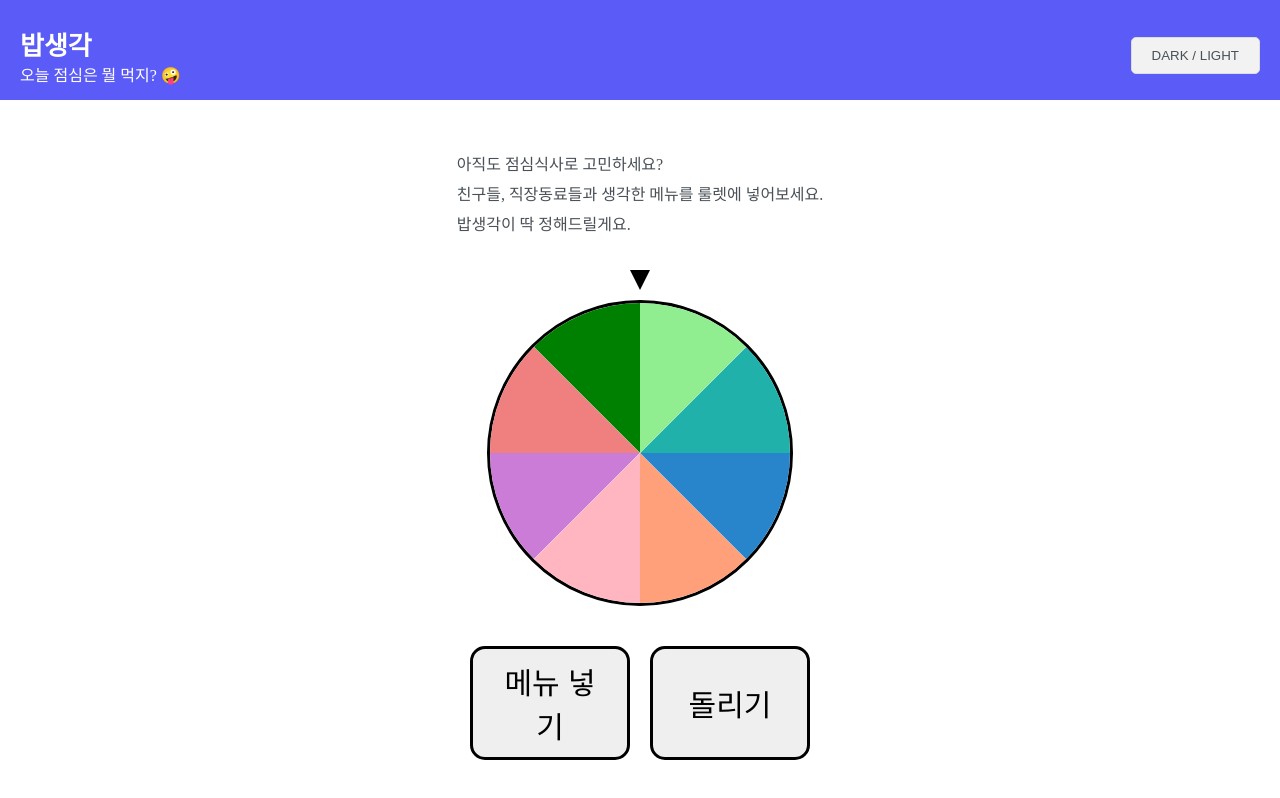
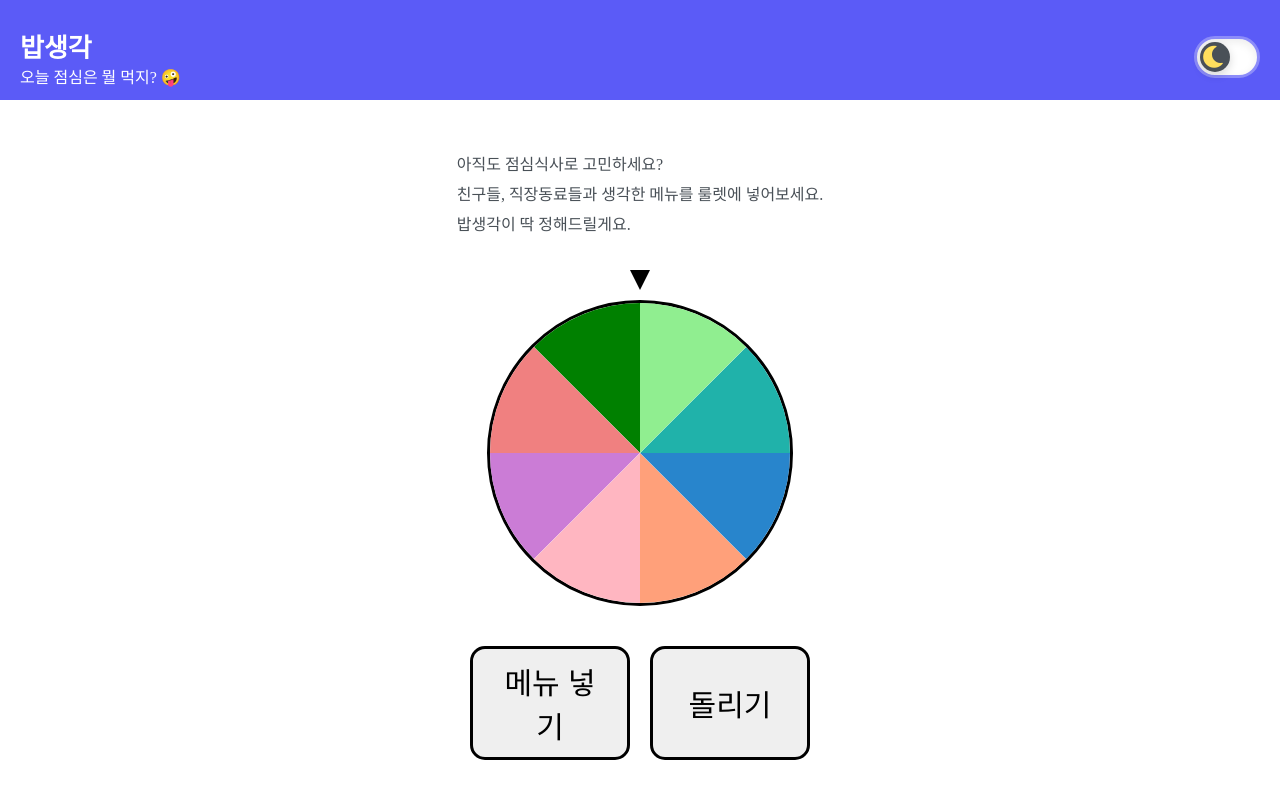
Before and after one commit to doowankim/findBistro, a React (Create React App) app: page / in a window 1280 px wide. Shown: the top 798 px of the page. Built offline with nearby package versions, Linux system fonts and the light colour scheme.

Commit message:
[수정]: 다크모드 toggle switch 디자인 수정

```diff
--- a/src/colors/index.tsx
+++ b/src/colors/index.tsx
@@ -5,4 +5,29 @@ export const Colors = {
   primary: '#495057',
   dark: '#191f2c',
   line: '#ddd',
+  yellow: '#ffdf5d',
 };
+
+// export const DarkmodeColors = {
+//   surface1: '#262626',
+//   surface2: '#333333',
+//   surface3: '#404040',
+//   element1: '#eeeeee',
+//   element2: '#dddddd',
+//   element3: '#cccccc',
+//   primary: '#8fceff',
+//   secondary: '#72faca',
+//   tertiary: '#eee8a9',
+// };
+
+// export const LightmodeColors = {
+//   surface1: '#e6e6e6',
+//   surface2: '#f2f2f2',
+//   surface3: '#ffffff',
+//   element1: '#111111',
+//   element2: '#222222',
+//   element3: '#333333',
+//   primary: '#01408e',
+//   secondary: '#3c5d5c',
+//   tertiary: '#fff7d6',
+// };
--- a/src/components/Header/index.tsx
+++ b/src/components/Header/index.tsx
@@ -1,9 +1,10 @@
 import React from 'react';
 import * as Styled from './styles';
-import { Button } from '../../components';
+import { ThemeSwitch } from '../../components';
 
 interface headerProps {
   backgroundMode?: () => void;
+  switchStatus?: boolean;
 }
 
 function Header(props: headerProps) {
@@ -14,19 +15,14 @@ function Header(props: headerProps) {
           <Styled.Logo>밥생각</Styled.Logo>
           <Styled.LogoDescription>오늘 점심은 뭘 먹지? 🤪</Styled.LogoDescription>
         </Styled.LogoBox>
-        <div>
-          <Styled.Menu>
-            <Button
-              noWidth
-              body="DARK / LIGHT"
-              onClick={() => {
-                if (props.backgroundMode) {
-                  props.backgroundMode();
-                }
-              }}
-            />
-          </Styled.Menu>
-        </div>
+        <Styled.Menu>
+          <ThemeSwitch
+            status={props.switchStatus}
+            onClick={() => {
+              if (props.backgroundMode) props.backgroundMode();
+            }}
+          />
+        </Styled.Menu>
       </Styled.Wrapper>
     </Styled.Container>
   );
--- a/src/components/ThemeSwitch/index.tsx
+++ b/src/components/ThemeSwitch/index.tsx
@@ -2,7 +2,7 @@ import React from 'react';
 import * as Styled from './styles';
 
 interface switchProps {
-  status: boolean | number;
+  status: boolean | any;
   onClick?: any;
 }
 
@@ -10,7 +10,9 @@ const ThemeSwitch = (props: switchProps) => {
   return (
     <Styled.SwitchContainer>
       <Styled.SwitchBackground bg={props.status ? true : false} onClick={props.onClick}>
-        <Styled.SwitchItem bg={props.status ? true : false} />
+        <Styled.SwitchItem bg={props.status ? true : false}>
+          <Styled.Icon className="fas fa-moon" />
+        </Styled.SwitchItem>
       </Styled.SwitchBackground>
     </Styled.SwitchContainer>
   );
--- a/src/components/ThemeSwitch/styles.tsx
+++ b/src/components/ThemeSwitch/styles.tsx
@@ -1,4 +1,6 @@
 import styled, { css } from 'styled-components';
+import * as color from '../../colors/index';
+import { lighten } from 'polished';
 
 interface backgroundProps {
   bg?: boolean;
@@ -13,38 +15,47 @@ export const SwitchContainer = styled.div`
 `;
 
 export const SwitchBackground = styled.div<backgroundProps>`
-  background: #ced4da;
+  background: ${color.Colors.white};
   width: 60px;
   height: 36px;
+  border: 3px solid ${lighten(0.1, `${color.Colors.blue}`)};
   border-radius: 50px;
   box-shadow: inset 0 3px 10px rgba(0, 0, 0, 0.08);
-  transition: 0.35s;
+  transition: 0.25s;
   cursor: pointer;
 
   ${props => {
     if (props.bg)
       return css`
-        background: #12b886;
-        transition: 0.35s;
+        background: #424040;
+        transition: 0.25s;
       `;
   }}
 `;
 
 export const SwitchItem = styled.div<backgroundProps>`
   position: relative;
-  left: 6px;
-  top: 6px;
-  width: 24px;
-  height: 24px;
+  left: 3px;
+  top: 3px;
+  width: 30px;
+  height: 30px;
   border-radius: 32px;
-  background: white;
+  background: ${color.Colors.primary};
   box-shadow: 0 3px 10px rgba(0, 0, 0, 0.16);
-  transition: 0.35s;
+  transition: 0.25s;
 
   ${props => {
     if (props.bg)
       return css`
-        left: 30px;
+        background: ${color.Colors.line};
+        left: 27px;
       `;
   }}
 `;
+
+export const Icon = styled.i<backgroundProps>`
+  font-size: 22px;
+  line-height: 30px;
+  margin-left: 2px;
+  color: ${color.Colors.yellow};
+`;
--- a/src/containers/StartPage/View/index.tsx
+++ b/src/containers/StartPage/View/index.tsx
@@ -39,7 +39,7 @@ function StartPage() {
 
   return (
     <div>
-      <Header backgroundMode={themeMode} />
+      <Header backgroundMode={themeMode} switchStatus={update} />
       <Styled.BodyContainer themeMode={update ? true : false}>
         <Styled.InputItem>
           <Styled.InputText themeMode={update ? true : false}>
```
Also changed, not shown: 1 other file (tests, documents, lock files or other folders).
